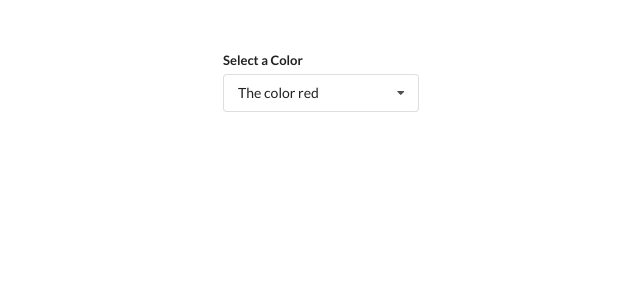
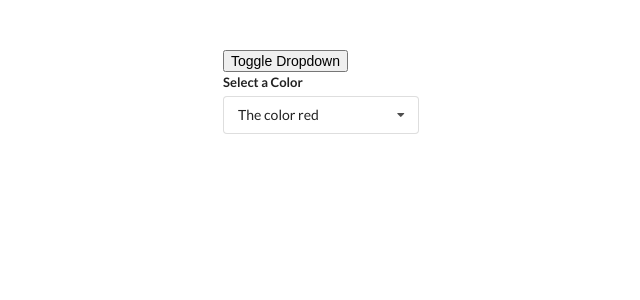
Before and after one commit to Brian-KK/Widgets-app-React, a React (Create React App) app: page / in a window 1280 px wide. Shown: the top 300 px of the page, without its empty margins (319-959 px from the left). Built offline with nearby package versions, Linux system fonts and the light colour scheme.

Commit message:
Add eventlistener and toggle option

```diff
--- a/src/App.js
+++ b/src/App.js
@@ -36,14 +36,20 @@
 
 const App = () => {
 	const [selected, setSelected] = useState(options[0]);
+	const [showDropdown, setShowDropdown] = useState(true);
 
 	return (
 		<div className='container'>
-			<Dropdown
-				options={options}
-				onSelectedChange={setSelected}
-				selected={selected}
-			/>
+			<button onClick={() => setShowDropdown(!showDropdown)}>
+				Toggle Dropdown
+			</button>
+			{showDropdown ? (
+				<Dropdown
+					options={options}
+					onSelectedChange={setSelected}
+					selected={selected}
+				/>
+			) : null}
 		</div>
 	);
 };
--- a/src/components/Dropdown.js
+++ b/src/components/Dropdown.js
@@ -1,7 +1,24 @@
-import React, { useState } from 'react';
+import React, { useState, useEffect, useRef } from 'react';
 
 const Dropdown = ({ options, selected, onSelectedChange }) => {
 	const [open, setOpen] = useState(false);
+
+	const ref = useRef();
+
+	useEffect(() => {
+		const onBodyClick = e => {
+			if (ref.current.contains(e.target)) {
+				return;
+			}
+			setOpen(false);
+		};
+
+		document.body.addEventListener('click', onBodyClick, { capture: true });
+
+		return () => {
+			document.body.removeEventListener('click', onBodyClick, { capture: true });
+		};
+	}, []);
 
 	const renderedOptions = options.map(option => {
 		if (option.value === selected.value) {
@@ -18,7 +35,7 @@
 	});
 
 	return (
-		<div className='ui form'>
+		<div ref={ref} className='ui form'>
 			<div className='field'>
 				<label className='label'>Select a Color</label>
 				<div
```
